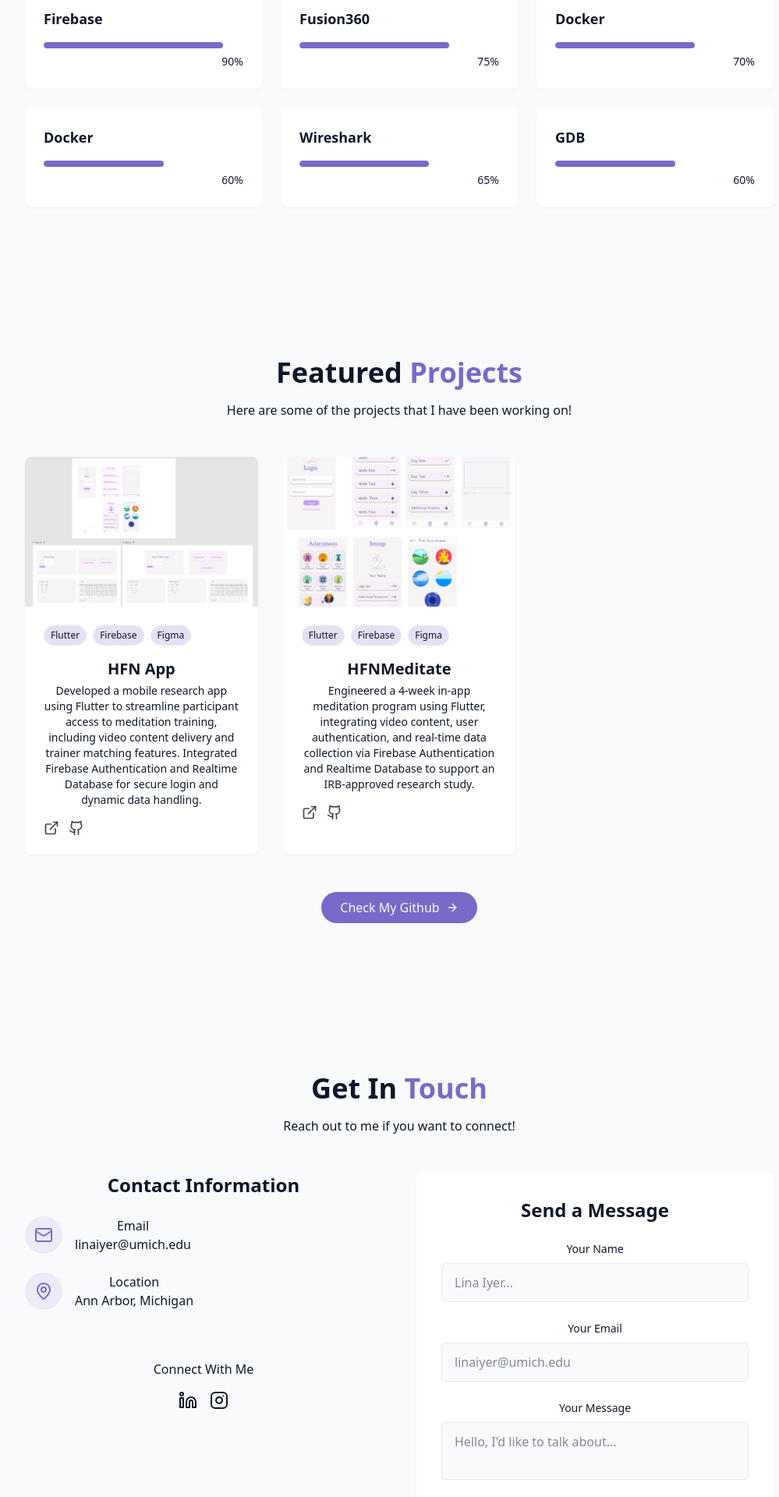
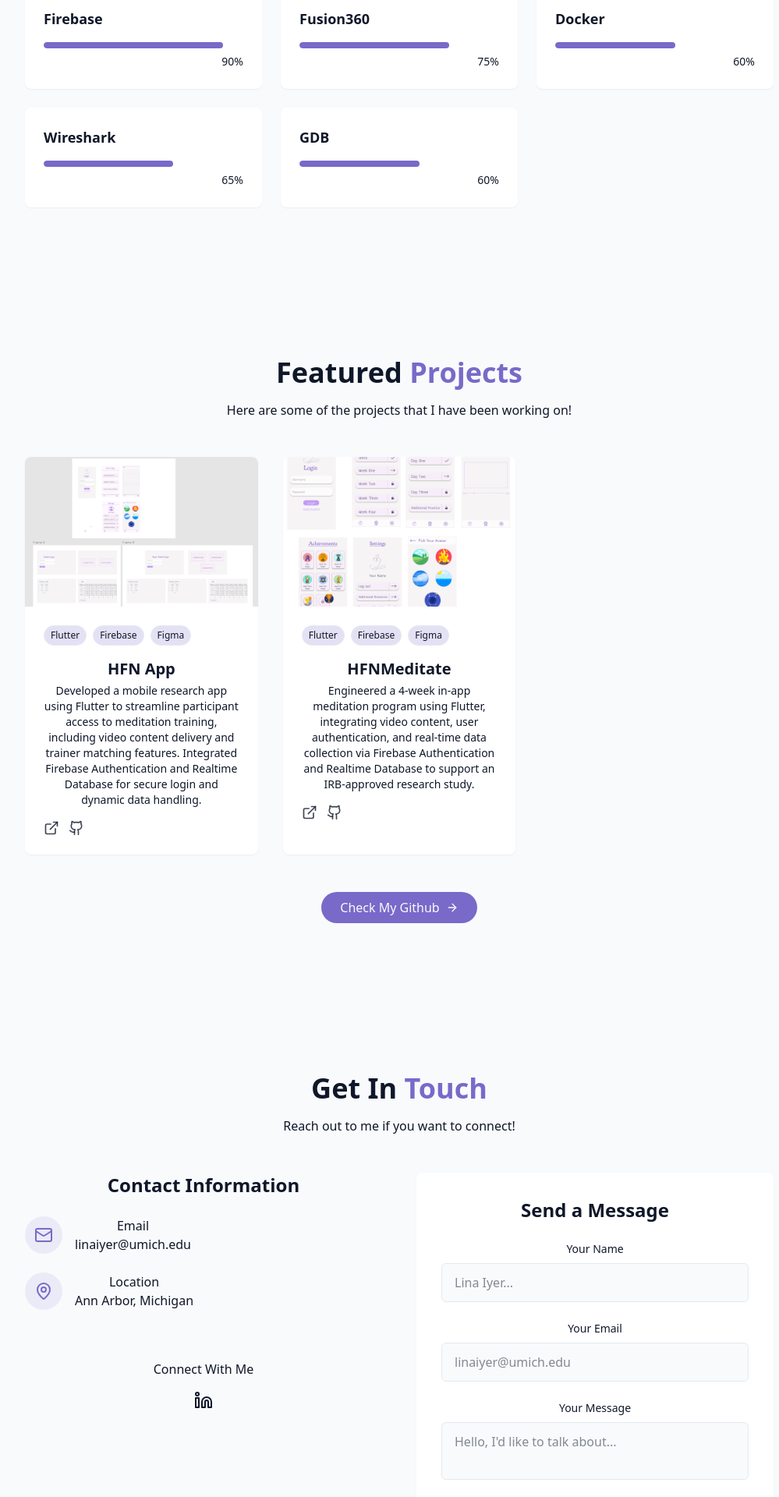
Before and after one commit to linaiyer/my_portfolio, a React (Vite) app: page / in a window 1280 px wide. Shown: the part 2480-4400 px from the top of the page at 78% size, without its empty margins (128-1127 px from the left). Built offline with nearby package versions, Linux system fonts and the light colour scheme.

Commit message:
fixed some links

```diff
--- a/src/components/ContactSection.jsx
+++ b/src/components/ContactSection.jsx
@@ -86,12 +86,12 @@ export const ContactSection = () => {
                         <div className="pt-8">
                             <h4 className="font-medium mb-4"> Connect With Me</h4>
                             <div className="flex space-x-4 justify-center">
-                                <a href="#" target="_blank" rel="noreferrer">
+                                <a href="https://www.linkedin.com/in/lina-iyer/" target="_blank" rel="noreferrer">
                                     <Linkedin />
                                 </a>
-                                <a href="#" target="_blank" rel="noreferrer">
+                                {/* <a href="https://www.instagram.com/linaiyer_/" target="_blank" rel="noreferrer">
                                     <Instagram />
-                                </a>
+                                </a> */}
                             </div>
                         </div>
                     </div>
--- a/src/components/SkillsSection.jsx
+++ b/src/components/SkillsSection.jsx
@@ -24,7 +24,6 @@ const skills = [
     { name: "Android Studios", level: 85, category: "tools" },
     { name: "Firebase", level: 90, category: "tools" },
     { name: "Fusion360", level: 75, category: "tools" },
-    { name: "Docker", level: 70, category: "tools" },
     { name: "Docker", level: 60, category: "tools" },
     { name: "Wireshark", level: 65, category: "tools" },
     { name: "GDB", level: 60, category: "tools" },
```
